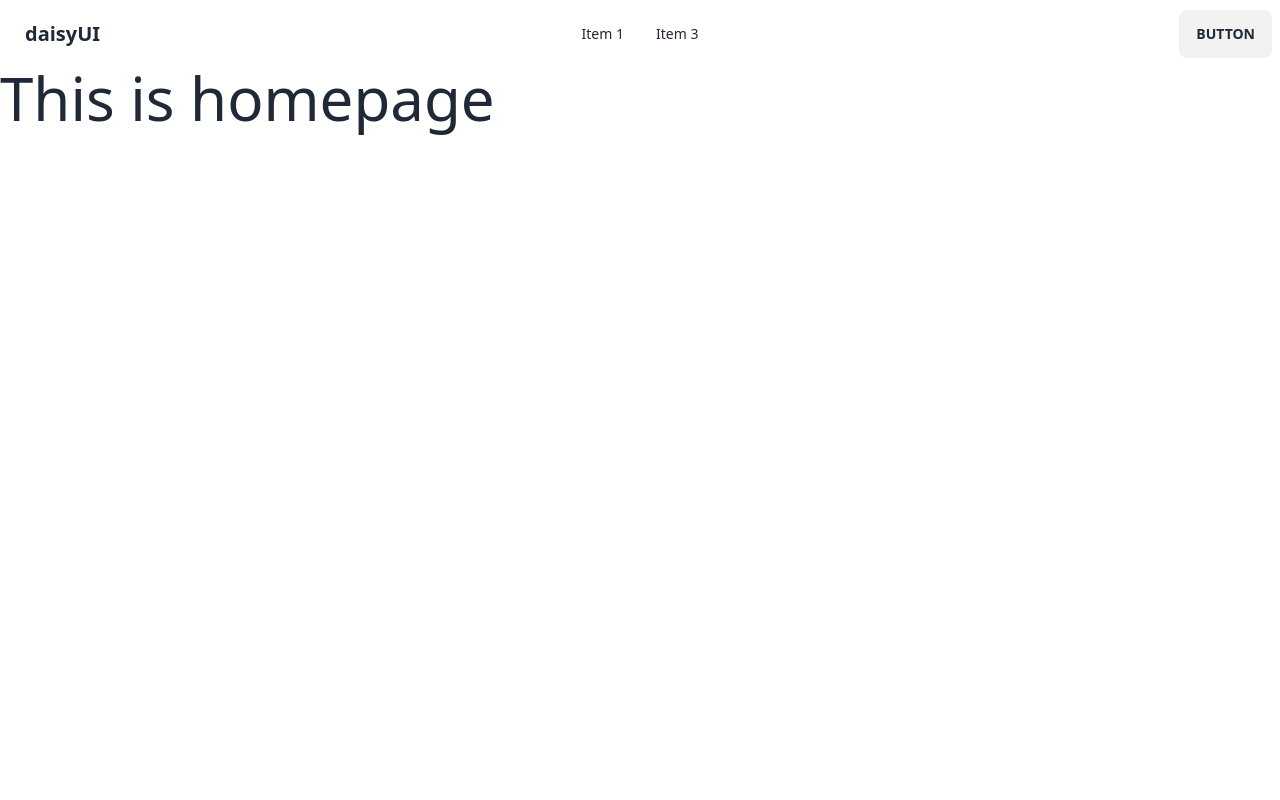
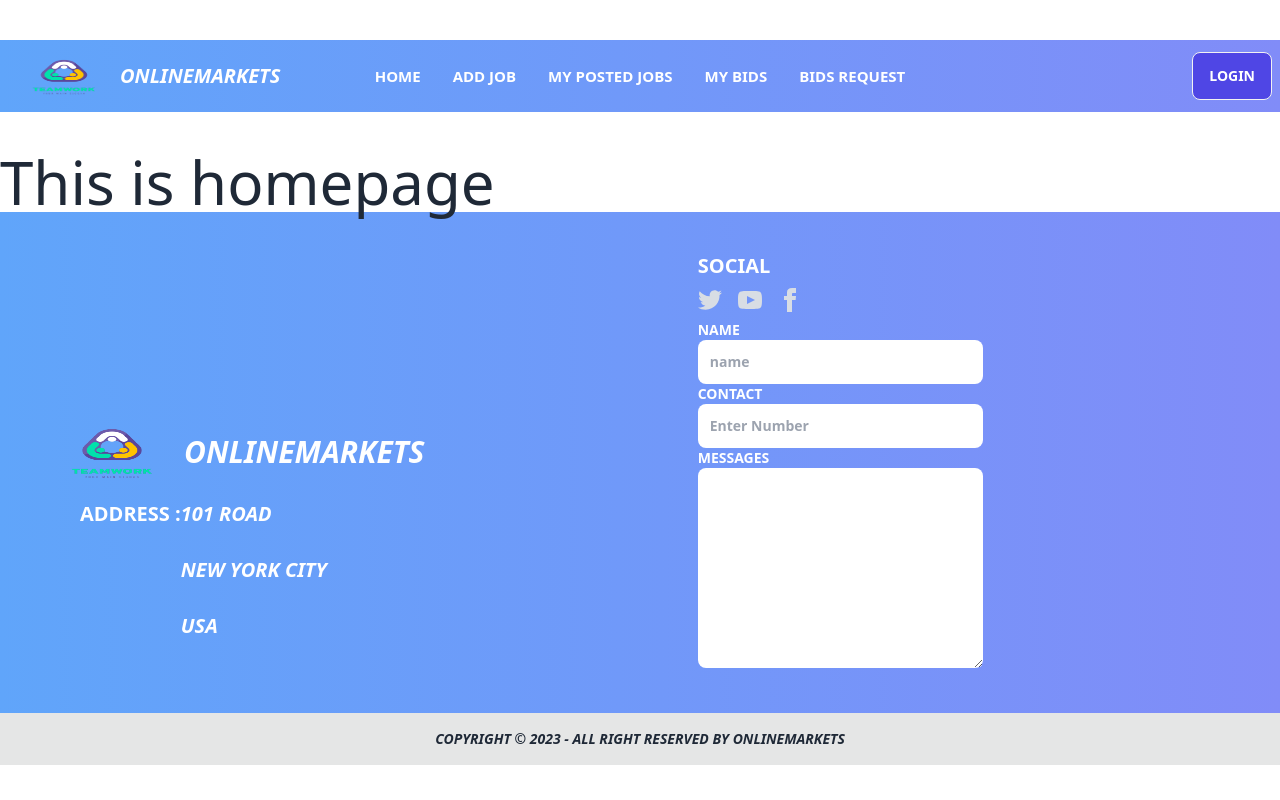
Before and after one commit to Syed-Musa/Assignment-Client-Side, a React (Vite) app: page / in a window 1280 px wide. Built offline with nearby package versions, Linux system fonts and the light colour scheme.

Commit message:
added a navbar and footer section

```diff
--- a/src/Layout/Main.jsx
+++ b/src/Layout/Main.jsx
@@ -1,11 +1,13 @@
 import { Outlet } from "react-router-dom"
 import Navbar from "../Shared/Navbar";
+import Footer from "../Shared/Footer";
 
 const Main = () => {
     return (
-        <div>
+        <div className="max-w-7xl mx-auto">
             <Navbar></Navbar>
             <Outlet></Outlet>
+            <Footer></Footer>
         </div>
     );
 };
--- /dev/null
+++ b/src/Shared/Footer.jsx
@@ -0,0 +1,84 @@
+import logoFooter from "../assets/logo.png";
+
+const Footer = () => {
+  return (
+    <div>
+      <footer className="footer p-10 bg-gradient-to-r from-blue-400 to-indigo-400 text-neutral-content">
+
+        <div>
+            <div className="flex items-center mt-40">
+              <img className="w-36 h-20" src={logoFooter} alt="" />
+              <p className="font-bold uppercase text-3xl text-white italic">OnlineMarkets</p>
+            </div>
+
+            <div className="ml-10">
+                <div className="flex">
+                <p className="text-xl font-bold uppercase text-white">Address :</p>
+                <address className="text-xl font-bold uppercase text-white">
+                    <p>101 Road</p><br />
+                    <p>New York City</p><br />
+                    <p>USA</p>
+                </address>
+                </div>
+            </div>
+        </div>
+
+
+        <nav>
+          <header className=" uppercase text-white text-xl font-bold">Social</header>
+          <div className="grid grid-flow-col gap-4">
+            <a>
+              <svg
+                xmlns="http://www.w3.org/2000/svg"
+                width="24"
+                height="24"
+                viewBox="0 0 24 24"
+                className="fill-current"
+              >
+                <path d="M24 4.557c-.883.392-1.832.656-2.828.775 1.017-.609 1.798-1.574 2.165-2.724-.951.564-2.005.974-3.127 1.195-.897-.957-2.178-1.555-3.594-1.555-3.179 0-5.515 2.966-4.797 6.045-4.091-.205-7.719-2.165-10.148-5.144-1.29 2.213-.669 5.108 1.523 6.574-.806-.026-1.566-.247-2.229-.616-.054 2.281 1.581 4.415 3.949 4.89-.693.188-1.452.232-2.224.084.626 1.956 2.444 3.379 4.6 3.419-2.07 1.623-4.678 2.348-7.29 2.04 2.179 1.397 4.768 2.212 7.548 2.212 9.142 0 14.307-7.721 13.995-14.646.962-.695 1.797-1.562 2.457-2.549z"></path>
+              </svg>
+            </a>
+            <a>
+              <svg
+                xmlns="http://www.w3.org/2000/svg"
+                width="24"
+                height="24"
+                viewBox="0 0 24 24"
+                className="fill-current"
+              >
+                <path d="M19.615 3.184c-3.604-.246-11.631-.245-15.23 0-3.897.266-4.356 2.62-4.385 8.816.029 6.185.484 8.549 4.385 8.816 3.6.245 11.626.246 15.23 0 3.897-.266 4.356-2.62 4.385-8.816-.029-6.185-.484-8.549-4.385-8.816zm-10.615 12.816v-8l8 3.993-8 4.007z"></path>
+              </svg>
+            </a>
+            <a>
+              <svg
+                xmlns="http://www.w3.org/2000/svg"
+                width="24"
+                height="24"
+                viewBox="0 0 24 24"
+                className="fill-current"
+              >
+                <path d="M9 8h-3v4h3v12h5v-12h3.642l.358-4h-4v-1.667c0-.955.192-1.333 1.115-1.333h2.885v-5h-3.808c-3.596 0-5.192 1.583-5.192 4.615v3.385z"></path>
+              </svg>
+            </a>
+          </div>
+          <div className="font-bold uppercase text-white">
+            <label>Name</label><br />
+            <input className="w-full p-3 rounded-lg" type="text" name="" placeholder="name" /><br />
+            <label className="mt-5">Contact</label><br />
+            <input className="w-full p-3 rounded-lg" type="number" name="" placeholder="Enter Number" /><br />
+            <label >Messages</label><br />
+            <textarea className="rounded-lg" cols="30" rows="10"></textarea>
+          </div>
+        </nav>
+
+      </footer>
+      <footer className="footer footer-center p-4 bg-base-300 text-base-content">
+        <aside>
+          <p className="font-bold uppercase italic">Copyright © 2023 - All right reserved by OnlineMarkets</p>
+        </aside>
+      </footer>
+    </div>
+  );
+};
+
+export default Footer;
--- a/src/Shared/Navbar.jsx
+++ b/src/Shared/Navbar.jsx
@@ -1,7 +1,19 @@
+import { Link } from "react-router-dom";
+import logo from "../assets/logo.png";
+
 const Navbar = () => {
+
+    const navItems = <>
+    <li className="font-bold uppercase text-white text-[15px]"><Link>Home</Link></li>
+    <li className="font-bold uppercase text-white text-[15px]"><Link>Add Job</Link></li>
+    <li className="font-bold uppercase text-white text-[15px]"><Link>My Posted Jobs</Link></li>
+    <li className="font-bold uppercase text-white text-[15px]"><Link>My Bids</Link></li>
+    <li className="font-bold uppercase text-white text-[15px]"><Link>Bids Request</Link></li>
+    </>
+
   return (
-    <div>
-      <div className="navbar bg-base-100">
+    <div className="my-10">
+      <div className="navbar bg-gradient-to-r from-blue-400 to-indigo-400">
         <div className="navbar-start">
           <div className="dropdown">
             <label tabIndex={0} className="btn btn-ghost lg:hidden">
@@ -21,29 +33,24 @@
               </svg>
             </label>
             <ul tabIndex={0} className="menu menu-sm dropdown-content mt-3 z-[1] p-2 shadow bg-base-100 rounded-box w-52">
-              <li><a>Item 1</a></li>
-              <li>
-                <a>Parent</a>
-                <ul className="p-2">
-                  <li><a>Submenu 1</a></li>
-                  <li><a>Submenu 2</a></li>
-                </ul>
-              </li>
-              <li><a>Item 3</a></li>
+              {navItems}
             </ul>
           </div>
-          <a className="btn btn-ghost normal-case text-xl">daisyUI</a>
+          <div className="flex items-center text-xl">
+          <img className="w-28 h-14" src={logo} alt="" />
+          <p className="font-bold uppercase italic text-white">OnlineMarkets</p>
+          </div>
         </div>
         <div className="navbar-center hidden lg:flex">
           <ul className="menu menu-horizontal px-1">
-            <li><a>Item 1</a></li>
-            <li><a>Item 3</a></li>
+            {navItems}
           </ul>
         </div>
         <div className="navbar-end">
-          <a className="btn">Button</a>
+          <a className="btn bg-indigo-600 uppercase text-white">Login</a>
         </div>
       </div>
+
     </div>
   );
 };
```
Also changed, not shown: src/assets/logo.png (added).
